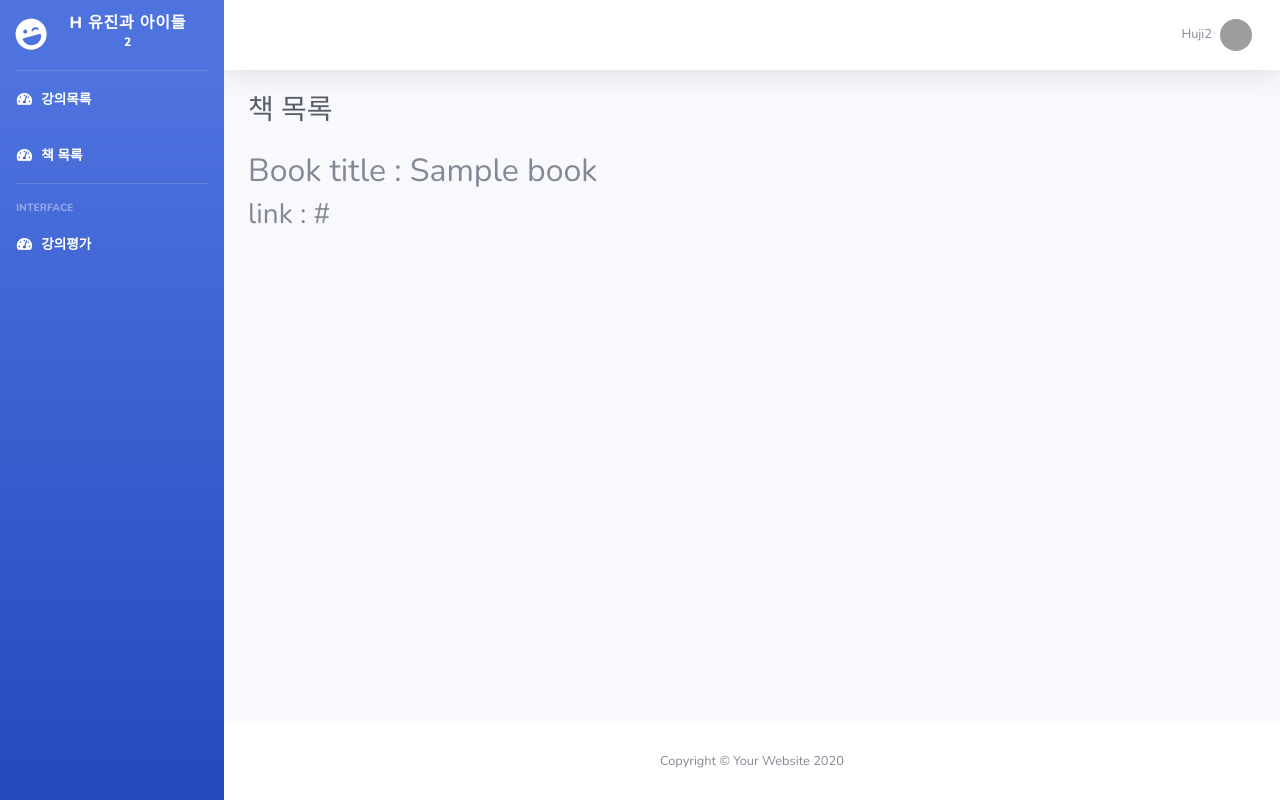
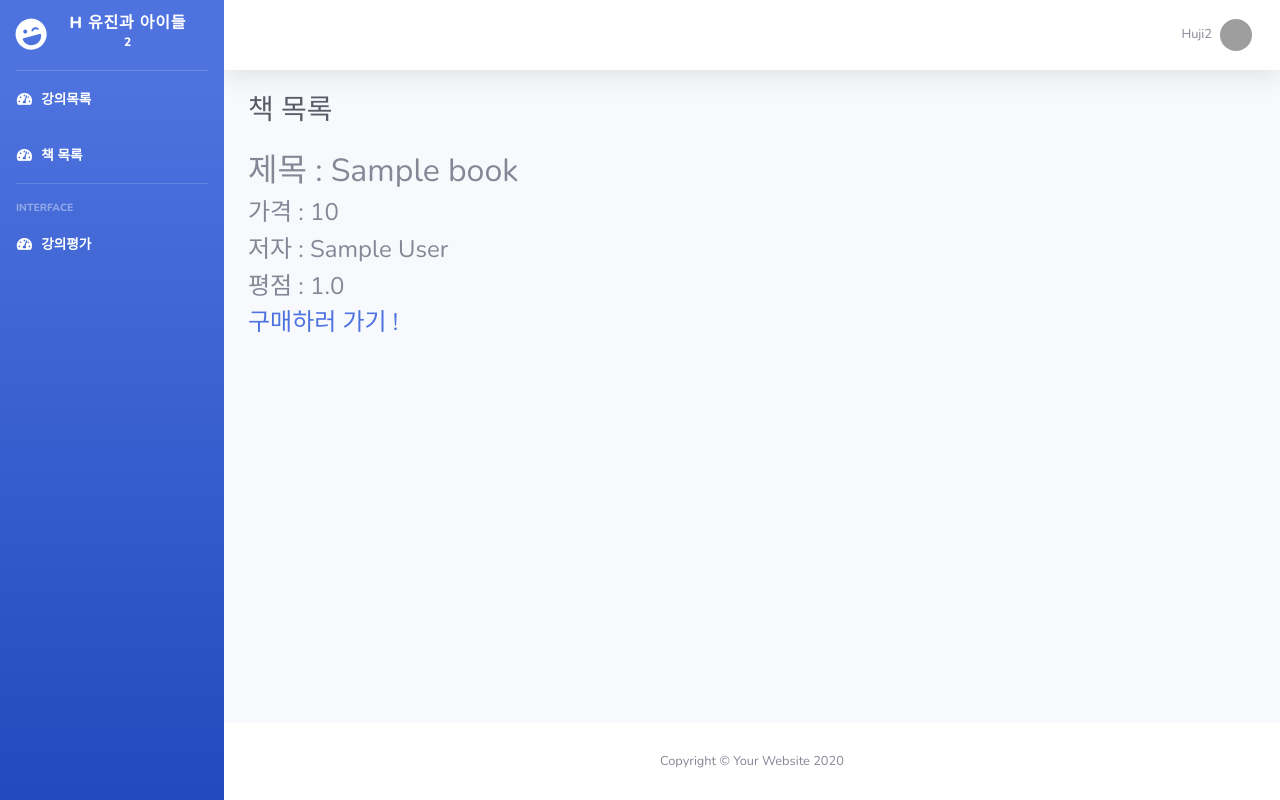
Before and after one commit to coconutstd/lecture_review_site, a Django app: page /book in a window 1280 px wide. Run offline with Django 3.2, Linux system fonts and the light colour scheme; tables that the repository leaves empty hold one stand-in row (values such as "Sample post"); some libraries are stand-ins or nearby versions; grey boxes are pictures that could not be loaded.

Commit message:
master branch에서 book model 수정

```diff
--- a/lecture/models.py
+++ b/lecture/models.py
@@ -25,8 +25,9 @@ class Lecture(models.Model):
 ######DB에 추가해놨음 books #######
 class Book(models.Model):
     # book 추천 TAB with 크롤링
-    title=models.CharField(max_length=30)
-    author=models.CharField(max_length=20)
-    price=models.IntegerField()
-    link=models.CharField(max_length=200)
+    book_title=models.CharField(max_length=30)
+    book_author=models.CharField(max_length=20)
+    book_price=models.IntegerField()
+    book_link=models.CharField(max_length=200)
+    book_like=models.FloatField()
 ######DB에 추가해놨음 books #######
--- a/lecture/templates/lecture/book_list.html
+++ b/lecture/templates/lecture/book_list.html
@@ -8,8 +8,12 @@
           </div>
     {% for book in books %}
         <div class="book">
-            <h2>Book title : {{ book.title }}</h2>
+            <h2>제목 : {{ book.book_title }}</h2>
         </div>
-        <h3>link : {{ book.link }}</h3>
+        <h4>가격 : {{ book.book_price }}</h4>
+        <h4>저자 : {{ book.book_author }}</h4>
+        <h4>평점 : {{ book.book_like }}</h4>
+        <h4><a href="{{ book.book_link }}">구매하러 가기 !</a></h4>
+        <br>
     {% endfor %}
 {% endblock %}
```
Also changed, not shown: lecture/migrations/0002_teacher.py (deleted), lecture/migrations/0003_auto_20200810_1148.py (deleted), lecture/migrations/0004_book.py (deleted).
